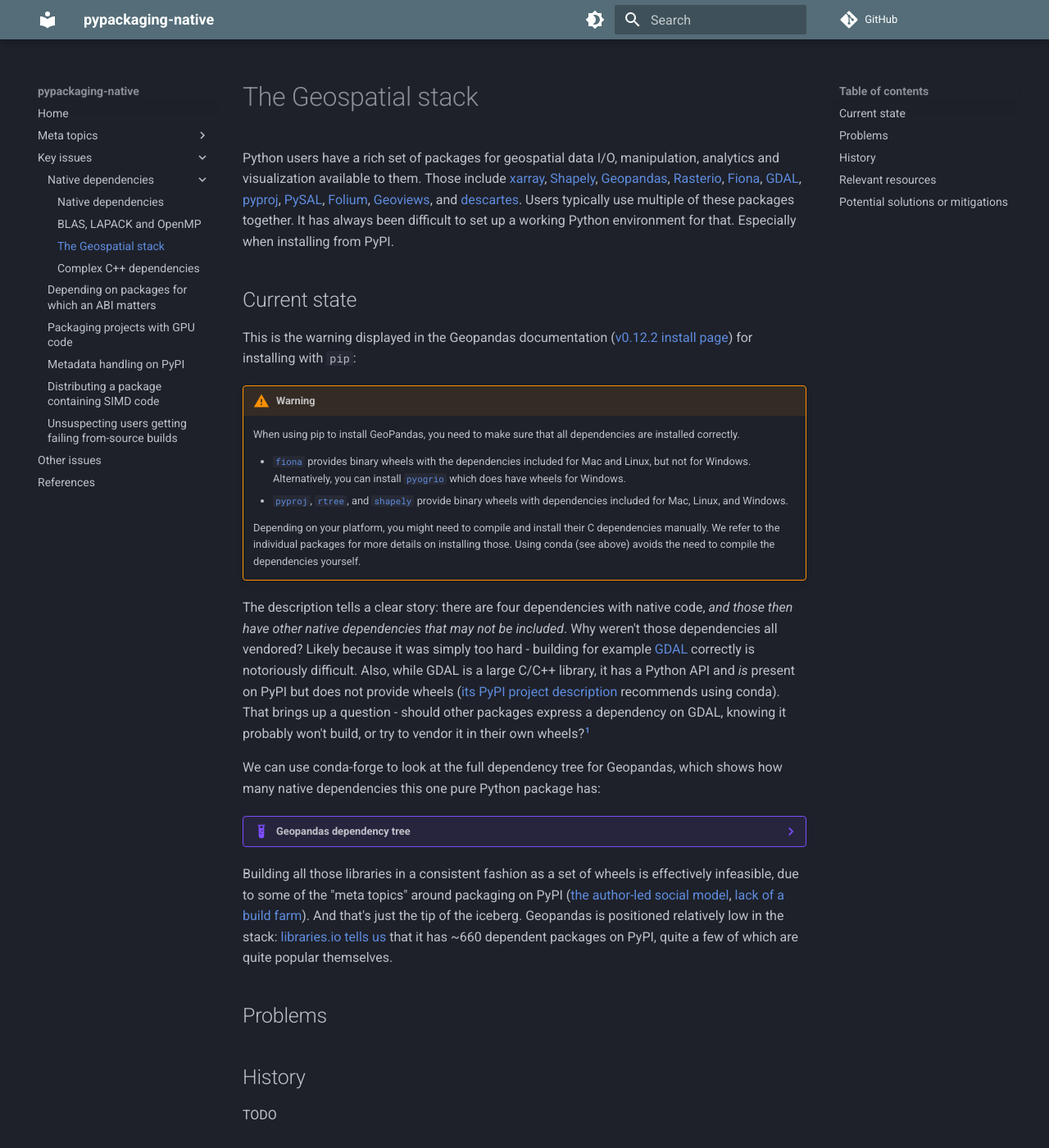
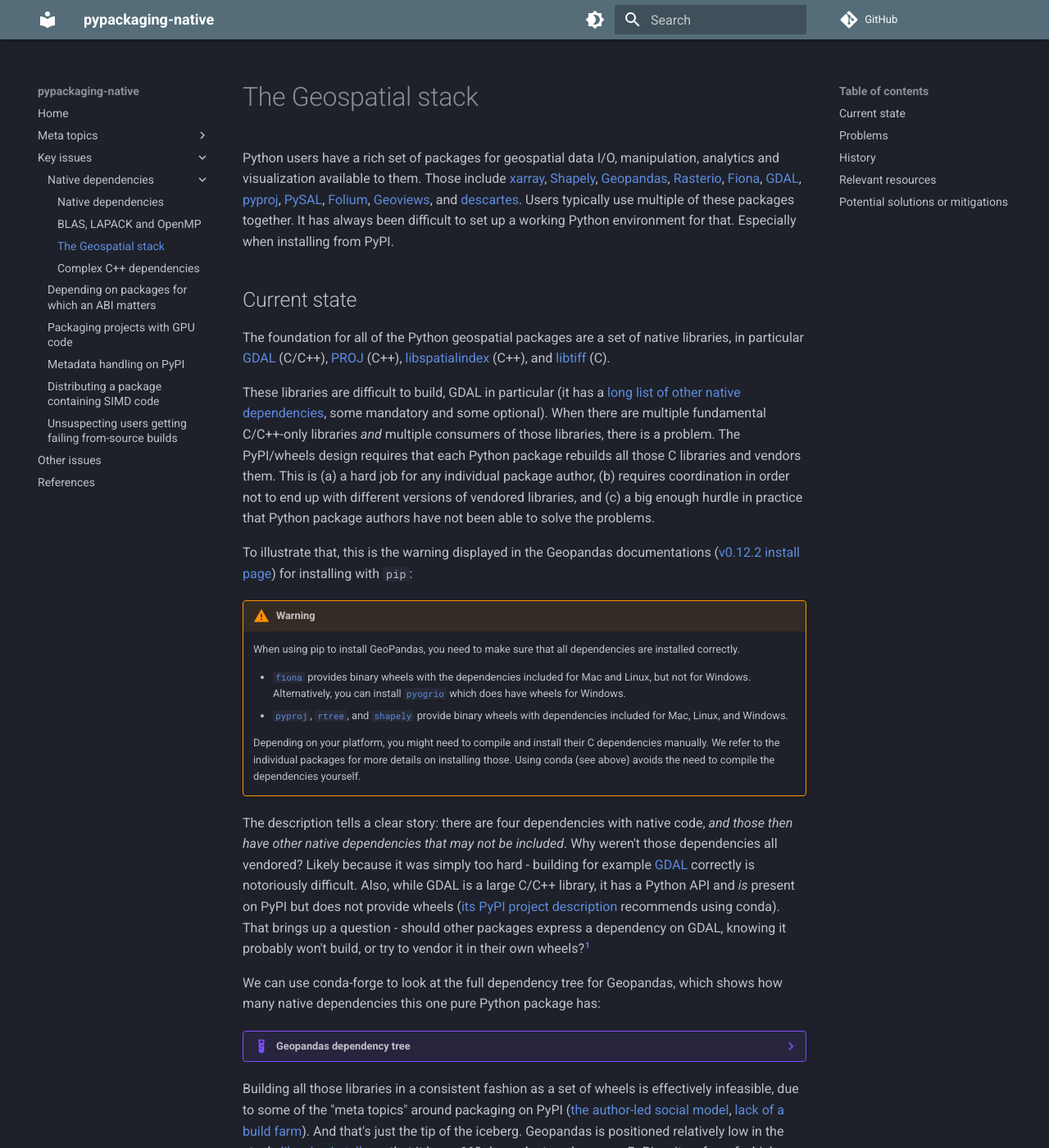
Before and after one commit to pypackaging-native/pypackaging-native, an MkDocs documentation site: the page built from docs/key-issues/native-dependencies/geospatial_stack.md, in a window 1280 px wide and 1400 px high. Shown: the whole window at 82% size. Built offline with MkDocs 1.6.1 and Material for MkDocs 9.7.7, drawn with Linux system fonts in a browser that asks for light colours; comment, search, counter and statistics services are not loaded; some of the changed text lies outside the part shown.

Commit message:
Finish page on key issue: the geospatial stack

```diff
--- a/docs/key-issues/native-dependencies/geospatial_stack.md
+++ b/docs/key-issues/native-dependencies/geospatial_stack.md
@@ -20,8 +20,23 @@ installing from PyPI.
 
 ## Current state
 
+The foundation for all of the Python geospatial packages are a set of native
+libraries, in particular [GDAL](https://gdal.org/) (C/C++),
+[PROJ](https://proj.org/index.html) (C++),
+[libspatialindex](https://github.com/libspatialindex/libspatialindex) (C++), and
+[libtiff](https://gitlab.com/libtiff/libtiff) (C).
 
-This is the warning displayed in the Geopandas documentation
+These libraries are difficult to build, GDAL in particular (it has a
+[long list of other native dependencies](https://gdal.org/development/building_from_source.html),
+some mandatory and some optional). When there are multiple fundamental
+C/C++-only libraries *and* multiple consumers of those libraries, there is a
+problem. The PyPI/wheels design requires that each Python package rebuilds all
+those C libraries and vendors them. This is (a) a hard job for any individual
+package author, (b) requires coordination in order not to end up with different
+versions of vendored libraries, and (c) a big enough hurdle in practice that
+Python package authors have not been able to solve the problems.
+
+To illustrate that, this is the warning displayed in the Geopandas documentations
 ([v0.12.2 install page](https://geopandas.org/en/v0.12.2/getting_started/install.html))
 for installing with `pip`:
 
@@ -254,6 +269,12 @@ themselves.
 
 ## Problems
 
+- The whole geospatial stack is effectively not usable from PyPI, and most
+  projects and domain-specific user guides recommend using Conda.
+- Multiple native libraries as a foundation requires coordination and shared
+  build infrastructure.
+- As a specific domain, geospatial projects have less energy/people available
+  to solve problems compared to the largest projects in the PyData space.
 
 
 ## History
@@ -272,3 +293,7 @@ The current state - the geospatial stack being almost uninstallable from PyPI,
 and projects and users mostly using conda-forge - is hard to improve upon
 unless some of the meta issues with PyPI that are the root causes of that
 current state get addressed.
+
+The most effective direction forward is probably to acknowledge that this use
+case is too difficult for PyPI, and to improve the interoperability between
+PyPI/Pip and system package managers.
```
